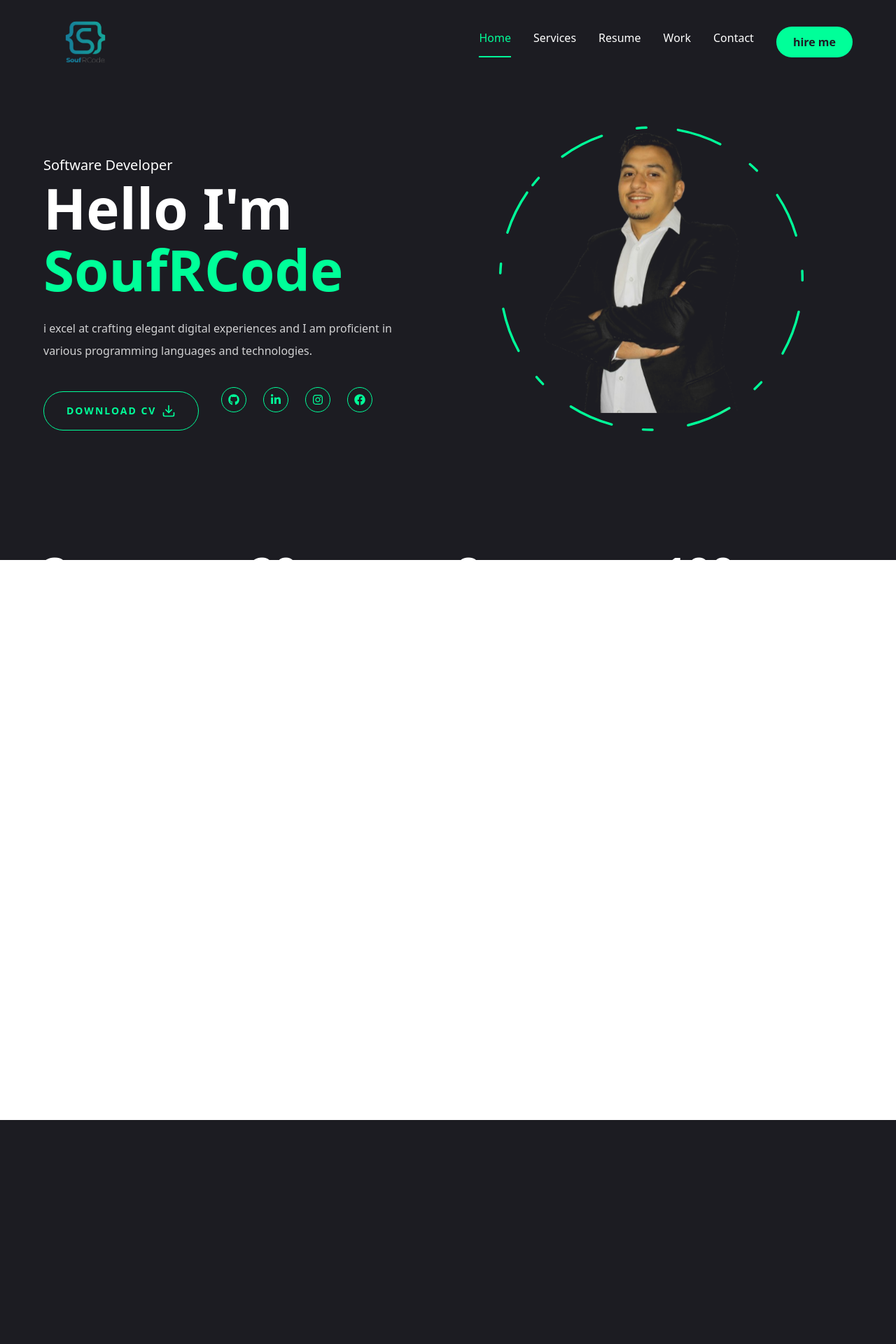
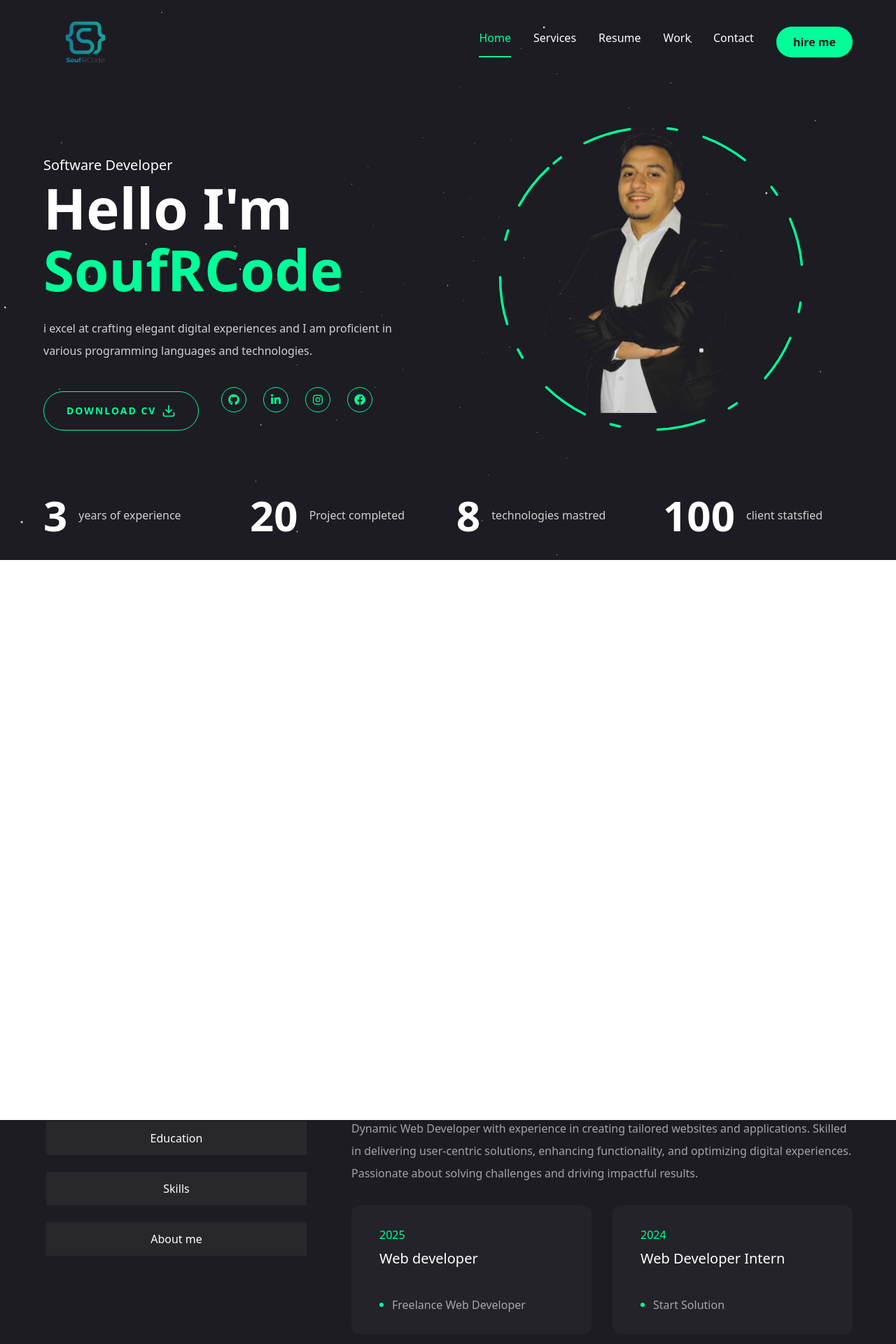
Before and after one commit to SoufianeRefaiCoding/soufRCode, a Next.js app: page / in a window 1280 px wide. Shown: the top 1920 px of the page at 70% size. Before the commit the page ends 857 px from the top, so only its background shows below. Built offline with nearby package versions, Linux system fonts and the light colour scheme.

Commit message:
Updated layout and added Hero component with StarBackground

```diff
--- a/app/layout.jsx
+++ b/app/layout.jsx
@@ -4,6 +4,7 @@ import "./globals.css";
 import Header from "@/components/header";
 import PageTransition from "@/components/pageTransition";
 import StairTransition from "@/components/stairTransition";
+import StarsCanvas from "@/components/StarBackground";
 const geistSans = localFont({
   src: "./fonts/GeistVF.woff",
   variable: "--font-geist-sans",
@@ -36,7 +37,7 @@ export default function RootLayout({ children }) {
         <PageTransition>
           {children}
         </PageTransition>
-
+        <StarsCanvas/>
       </body>
     </html>
   );
--- a/app/page.jsx
+++ b/app/page.jsx
@@ -3,11 +3,17 @@ import Social from "@/components/Social";
 import Stats from "@/components/state";
 import { Button } from "@/components/ui/button";
 import {FiDownload} from "react-icons/fi"
+import Services from "./services/page";
+import Resume from "./resume/page";
+import Work from "./works/page";
+import Contact from "./contact/page";
+import Hero from "@/components/Hero";
 export default function Home() {
-  return (
+  return (<>
+
    <section className="h-full">
     <div className="container mx-auto h-full">
-      <div className="flex flex-col xl:flex-row items-center justify-between xl:pt-8 xl:pb-24">
+      <div className="flex flex-col xl:flex-row items-center justify-between xl:pt-8 xl:pb-4">
               <div className="text-center xl:text-left order-2 xl:order-none">
                 <span className="text-xl">Software  Developer</span>
                 <h1 className="h1 mb-6">
@@ -36,5 +42,10 @@ export default function Home() {
     </div>
     <Stats/>
    </section>
+    <Services/>
+    <Resume/>
+    <Work/>
+    <Contact/>
+   </>
   );
 }
--- a/app/services/page.jsx
+++ b/app/services/page.jsx
@@ -32,7 +32,7 @@ const services=[
 ]
 const Services=()=>{
     return(
-        <section className="min-h-[80vh] flex flex-col justify-center py-12 xl:py-0">
+        <section className="min-h-[80vh] flex flex-col justify-center py-12 xl:py-20">
             <div className="container mx-auto">
                 <motion.div
                     initial={{opacity:0}} animate={{
--- /dev/null
+++ b/components/Hero.jsx
@@ -0,0 +1,19 @@
+import React from "react";
+
+const Hero = () => {
+  return (
+    <div className="relative flex flex-col h-full w-full" id="about-me">
+      <video
+        autoPlay
+        muted
+        loop
+        className="rotate-180 absolute top-[-340px]  h-full w-full left-0 z-[1] object-cover "
+      >
+        <source src="/assets/blackhole.webm" type="video/webm" />
+      </video>
+
+    </div>
+  );
+};
+
+export default Hero;
--- /dev/null
+++ b/components/StarBackground.jsx
@@ -0,0 +1,52 @@
+"use client";
+
+import React, { useState, useRef, Suspense } from "react";
+import { Canvas, useFrame } from "@react-three/fiber";
+import { Points, PointMaterial, Preload } from "@react-three/drei";
+// @ts-ignore
+import * as random from "maath/random/dist/maath-random.esm";
+
+const StarBackground = (props) => {
+  const ref = useRef();
+  const [sphere] = useState(() =>
+    random.inSphere(new Float32Array(300), { radius: 1.2 })
+  );
+
+  useFrame((state, delta) => {
+    ref.current.rotation.x -= delta/10;
+    ref.current.rotation.y -= delta/15;
+  })
+
+
+  return (
+    <group rotation={[0,0, Math.PI / 4]}>
+        <Points
+        ref={ref}
+        positions={sphere}
+        stride={3}
+        frustumCulled
+        {...props}
+        >
+            <PointMaterial
+                transparent
+                color="$fff"
+                size={0.004}
+                sizeAttenuation={true}
+                dethWrite={false}
+            />
+        </Points>
+    </group>
+  )
+};
+
+const StarsCanvas = () => (
+    <div className="w-full h-auto fixed inset-0 z-[-1]">
+        <Canvas camera={{position: [0, 0, 1]}}>
+        <Suspense fallback={null}>
+            <StarBackground />
+        </Suspense>
+        </Canvas>
+    </div>
+)
+
+export default StarsCanvas;
--- a/components/header.jsx
+++ b/components/header.jsx
@@ -4,6 +4,7 @@ import { Span } from "next/dist/trace";
 import Nav from "./Nav";
 import MobilNave from "./MobilNave";
 import Image from "next/image";
+import Hero from "./Hero";
 
 const Header=()=>{
      return(
@@ -25,7 +26,11 @@ const Header=()=>{
                 </div>
                 <div className="xl:hidden"><MobilNave/></div>
             </div>
+            <div className="flex  ">
+            <Hero/>
+            </div>
         </header>
+
     )
 }
 export default  Header
--- a/package.json
+++ b/package.json
@@ -16,10 +16,13 @@
     "@radix-ui/react-slot": "^1.1.0",
     "@radix-ui/react-tabs": "^1.1.1",
     "@radix-ui/react-tooltip": "^1.1.3",
+    "@react-three/drei": "^9.120.4",
+    "@react-three/fiber": "^8.17.10",
     "class-variance-authority": "^0.7.0",
     "clsx": "^2.1.1",
     "framer-motion": "^11.11.9",
     "lucide-react": "^0.451.0",
+    "maath": "^0.10.8",
     "next": "14.2.15",
     "react": "^18",
     "react-countup": "^6.5.3",
@@ -27,7 +30,8 @@
     "react-icons": "^5.3.0",
     "swiper": "^11.1.14",
     "tailwind-merge": "^2.5.3",
-    "tailwindcss-animate": "^1.0.7"
+    "tailwindcss-animate": "^1.0.7",
+    "three": "^0.171.0"
   },
   "devDependencies": {
     "eslint": "^8",
```
Also changed, not shown: 2 other files (tests, documents, lock files or other folders).
